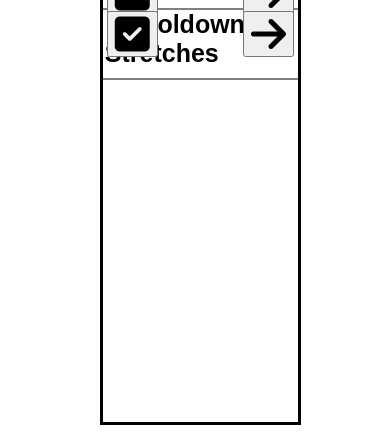
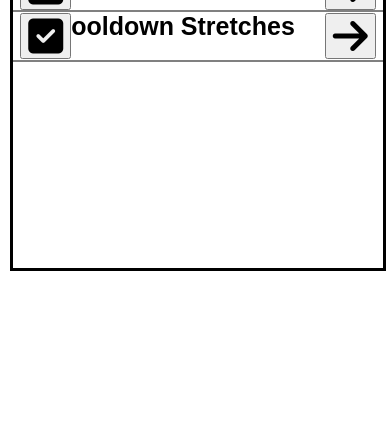
Before and after one commit to brendanc490/GoHealth, a plain HTML site: page fitness.html in a window 390 px wide. Shown: the part 359-799 px from the top of the page. Drawn offline with Linux system fonts and the light colour scheme.

Commit message:
fixed phone res for exercises

```diff
--- a/style.css
+++ b/style.css
@@ -173,9 +173,9 @@ progress {
 
 .exerciseList{
     border: solid 3px black;
-    height: 96%;
-    width: 50%;
-    left: 25.6%;
+    height: 70%;
+    width: 95%;
+    left: 2.5%;
     position: relative;
     overflow-y: scroll;
     overflow-x: hidden;
```
